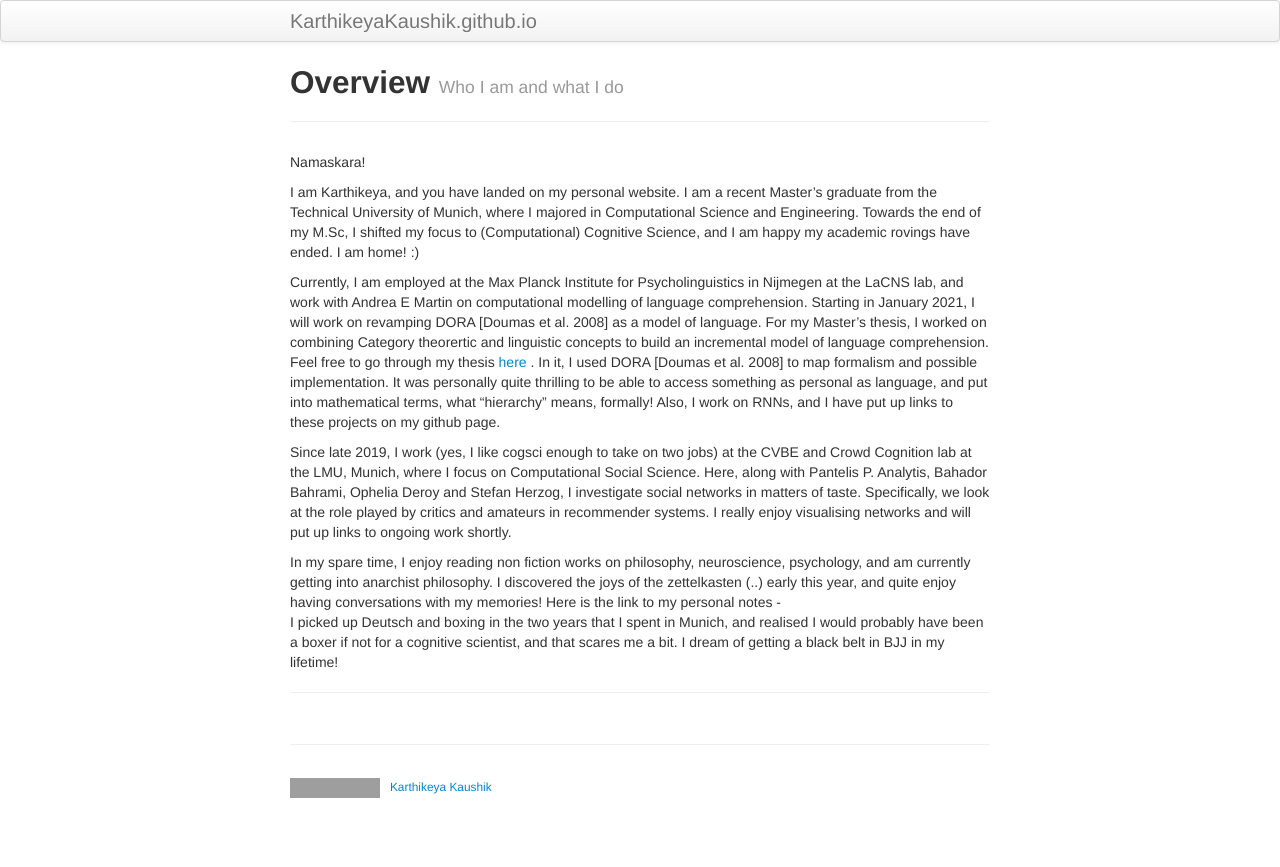
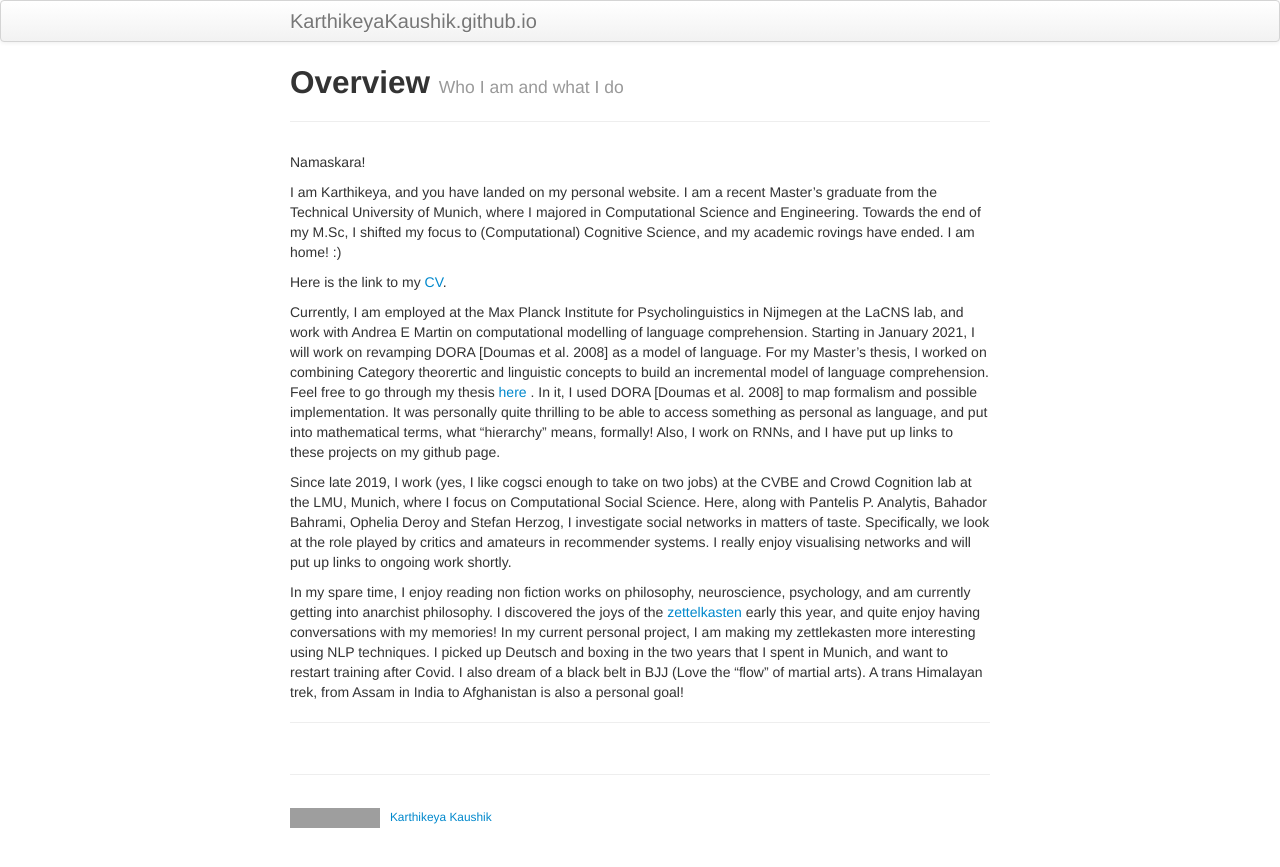
Before and after one commit to KarthikeyaKaushik/KarthikeyaKaushik.github.io, a Jekyll site: the page built from index.md, in a window 1280 px wide. Shown: the top 867 px of the page. Built offline with Jekyll 4.4.1, drawn with Linux system fonts in a browser that asks for light colours; grey boxes are pictures that could not be loaded.

Commit message:
added link to CV

```diff
--- a/index.md
+++ b/index.md
@@ -10,7 +10,9 @@ I am Karthikeya, and you have landed on my personal website. I am a
 recent Master's graduate from the Technical University of Munich, where
 I majored in Computational Science and Engineering. Towards the end of
 my M.Sc, I shifted my focus to (Computational) Cognitive Science, and
-I am happy my academic rovings have ended. I am home! :)
+ my academic rovings have ended. I am home! :)
+
+Here is the link to my [CV](CV-karthikeyakaushik.pdf).
 
 Currently, I am employed at the Max Planck Institute for
 Psycholinguistics in Nijmegen at the LaCNS lab, and work with Andrea
@@ -35,11 +37,14 @@ enjoy visualising networks and will put up links to ongoing work shortly.
 
 In my spare time, I enjoy reading non fiction works on philosophy,
 neuroscience, psychology, and am currently getting into anarchist philosophy.
-I discovered the joys of the zettelkasten (..) early this year, and quite
-enjoy having conversations with my memories! Here is the link to my personal notes -
+I discovered the joys of the [zettelkasten](https://zettelkasten.de/) early this year, and quite
+enjoy having conversations with my memories! In my current personal project,
+I am making my zettlekasten more interesting using NLP techniques.
 I picked up Deutsch and boxing in the two years that I spent in Munich,
-and realised I would probably have been a boxer if not for a cognitive scientist,
-and that scares me a bit. I dream of getting a black belt in BJJ in my lifetime!
+and want to restart training after Covid. I also dream of a black
+belt in BJJ (Love the "flow" of martial arts). A trans
+Himalayan trek, from Assam in India to Afghanistan is also a personal
+goal!
 
 
 ---
```
Also changed, not shown: 1 other file.
